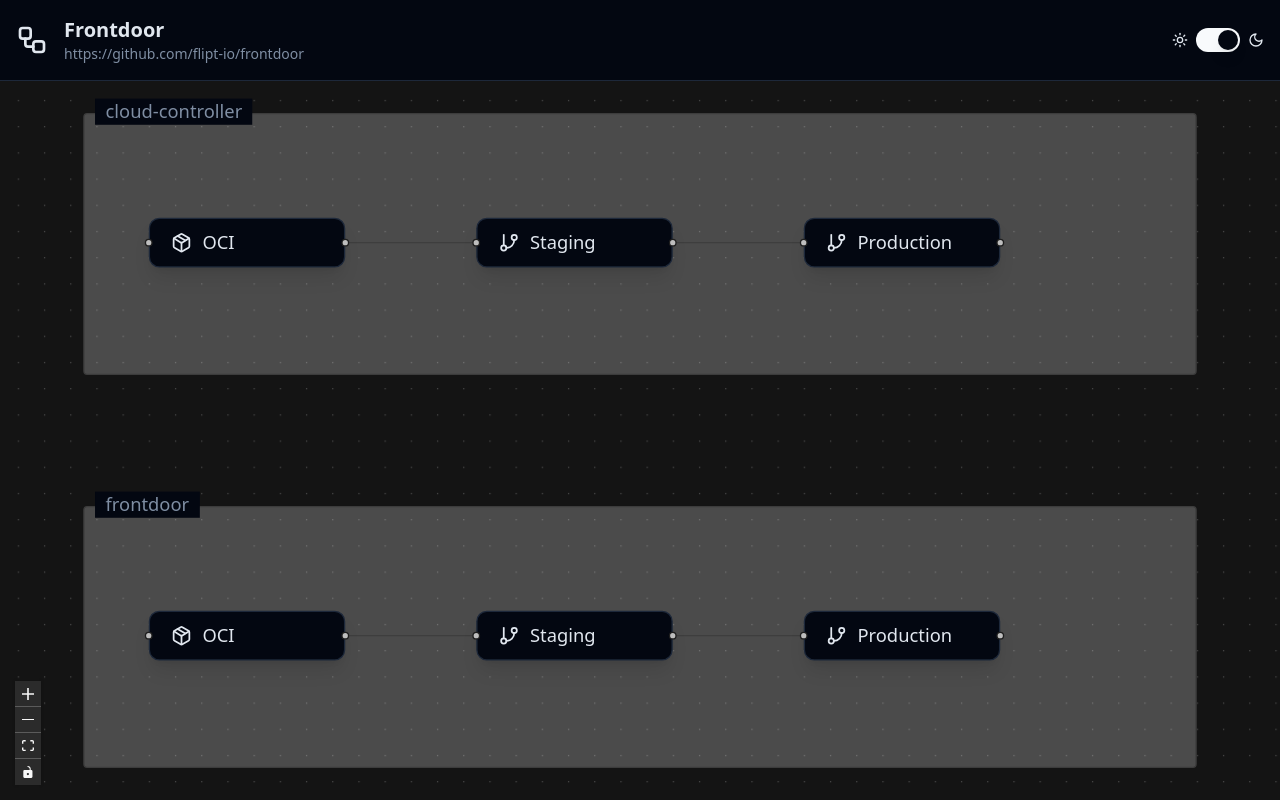
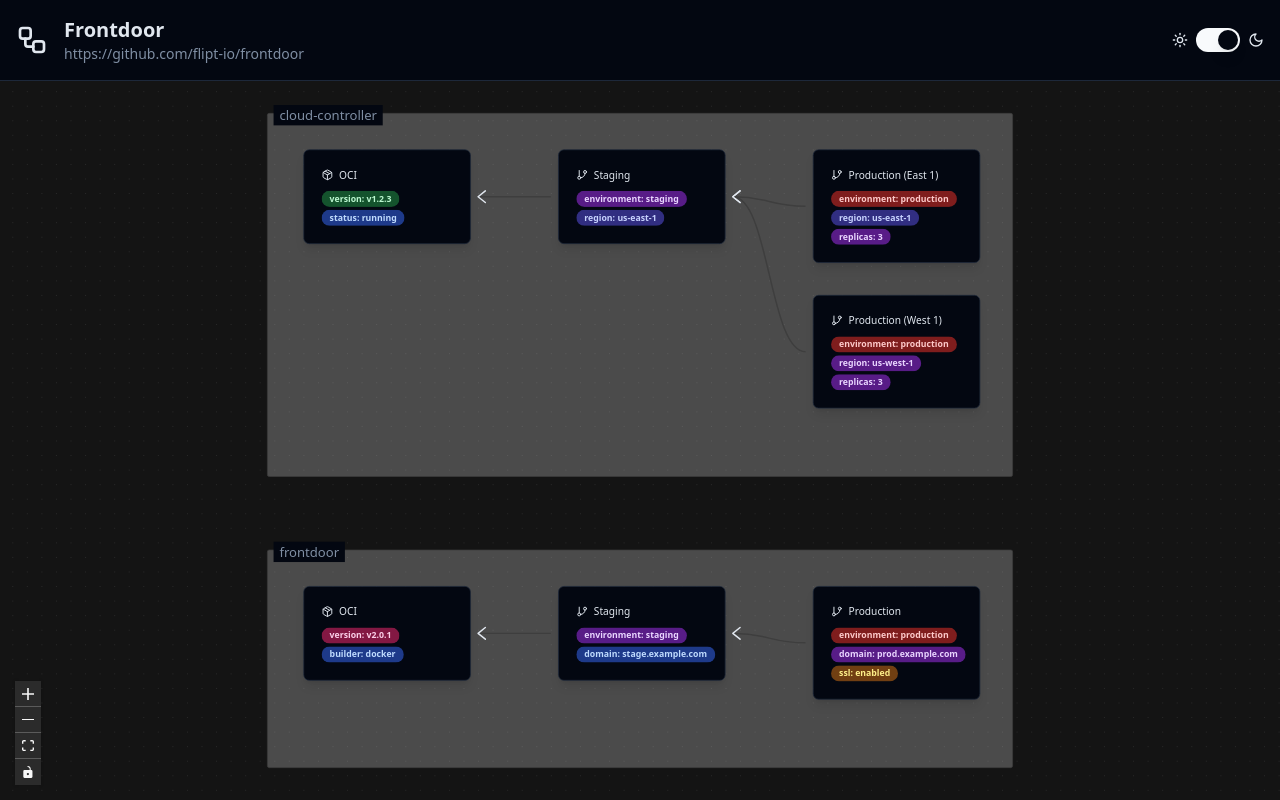
Before and after one commit to get-glu/glu, a React (Vite) app in the folder ui/: page / in a window 1280 px wide. Built offline with nearby package versions, Linux system fonts and the light colour scheme.

Commit message:
feat: style nodes with labels; handle parent node spacing based on child nodes
Signed-off-by: Mark Phelps <209477+markphelps@users.noreply.github.com>

```diff
--- a/ui/src/app/workflow.tsx
+++ b/ui/src/app/workflow.tsx
@@ -1,5 +1,5 @@
 import { useEffect } from 'react';
-import { ReactFlow, Controls, Background } from '@xyflow/react';
+import { ReactFlow, Controls, Background, MarkerType } from '@xyflow/react';
 import { WorkflowIcon } from 'lucide-react';
 import '@xyflow/react/dist/style.css';
 import { ThemeToggle } from '@/components/theme-toggle';
@@ -57,7 +57,16 @@
           colorMode={theme}
           proOptions={{ hideAttribution: true }}
           defaultEdgeOptions={{
-            type: 'smoothstep'
+            markerEnd: {
+              type: MarkerType.Arrow,
+              width: 20,
+              height: 20,
+              color: 'currentColor'
+            },
+            selectable: false,
+            style: {
+              strokeWidth: 2
+            }
           }}
         >
           <Background />
@@ -71,33 +80,62 @@
 export function transformPipelines(pipelines: Pipeline[]): FlowPipeline {
   const nodes: PipelineNode[] = [];
   const edges: PipelineEdge[] = [];
-  const PIPELINE_SPACING = 300;
-  const PHASE_SPACING = 250;
+  const PIPELINE_VERTICAL_PADDING = 100;
+  const PIPELINE_SPACING = 100;
+  const PHASE_SPACING_X = 350;
+  const PHASE_SPACING_Y = 200;
+  const NODE_WIDTH = 200; // Base width of a node
+
+  let currentY = 0;
 
   pipelines.forEach((pipeline, pipelineIndex) => {
+    // First pass: calculate max depth and count phases per column
+    const phasesByColumn: { [key: number]: number } = {};
+    let maxDepth = 0;
+
+    pipeline.phases.forEach((phase) => {
+      const depth = getPhaseDepth(phase, pipeline.phases);
+      maxDepth = Math.max(maxDepth, depth);
+      const xPosition = depth * PHASE_SPACING_X;
+      phasesByColumn[xPosition] = (phasesByColumn[xPosition] || 0) + 1;
+    });
+
+    const maxPhasesInColumn = Math.max(...Object.values(phasesByColumn), 1);
+    const pipelineHeight = maxPhasesInColumn * PHASE_SPACING_Y + PIPELINE_VERTICAL_PADDING;
+
+    // Calculate required width based on deepest node plus padding
+    const requiredWidth = maxDepth * PHASE_SPACING_X + NODE_WIDTH + 125; // 125px for padding
+
     // Add group node
     const groupNode: PipelineNode = {
       id: pipeline.id,
       type: 'group',
-      position: { x: 0, y: pipelineIndex * PIPELINE_SPACING },
-      data: { label: pipeline.name },
+      position: { x: 0, y: currentY },
+      data: { labels: { name: pipeline.name } },
       style: {
-        width: pipeline.phases.length * PHASE_SPACING + 100,
-        height: 200
+        width: requiredWidth,
+        height: pipelineHeight
       }
     };
     nodes.push(groupNode);
 
-    // Add phase nodes
-    pipeline.phases.forEach((phase, phaseIndex) => {
+    const columnCount: { [key: number]: number } = {};
+
+    pipeline.phases.forEach((phase) => {
+      const xPosition = getPhaseDepth(phase, pipeline.phases) * PHASE_SPACING_X + 50;
+      columnCount[xPosition] = (columnCount[xPosition] || 0) + 1;
+      const yPosition =
+        PIPELINE_VERTICAL_PADDING / 2 + (columnCount[xPosition] - 1) * PHASE_SPACING_Y;
+
       const node: PipelineNode = {
         id: phase.id,
         type: 'phase',
-        position: { x: phaseIndex * PHASE_SPACING + 50, y: 80 },
+        position: { x: xPosition, y: yPosition },
         parentId: pipeline.id,
         data: {
           label: phase.name,
-          type: phase.type
+          type: phase.type,
+          labels: phase.labels
         }
       };
       nodes.push(node);
@@ -105,12 +143,29 @@
       if (phase.dependsOn) {
         edges.push({
           id: `edge-${phase.dependsOn}-${phase.id}`,
-          source: phase.dependsOn,
-          target: phase.id
+          target: phase.dependsOn,
+          source: phase.id
         });
       }
     });
+
+    // Only add spacing if this isn't the last pipeline
+    if (pipelineIndex < pipelines.length - 1) {
+      currentY += pipelineHeight + PIPELINE_SPACING;
+    } else {
+      currentY += pipelineHeight;
+    }
   });
 
   return { nodes, edges };
 }
+
+// Helper function to calculate the depth of a phase based on its dependencies
+function getPhaseDepth(phase: Pipeline['phases'][0], allPhases: Pipeline['phases']): number {
+  if (!phase.dependsOn) return 0;
+
+  const parentPhase = allPhases.find((p) => p.id === phase.dependsOn);
+  if (!parentPhase) return 0;
+
+  return 1 + getPhaseDepth(parentPhase, allPhases);
+}
--- a/ui/src/components/group-node.tsx
+++ b/ui/src/components/group-node.tsx
@@ -1,8 +1,8 @@
 export function GroupNode({ data }: { data: any }) {
   return (
     <div className="min-h-[200px] min-w-[800px] rounded-lg p-4">
-      <div className="absolute -top-3 left-2 bg-background px-2 text-sm text-muted-foreground">
-        {data.label}
+      <div className="absolute -top-3 left-2 bg-background px-2 text-lg font-medium text-muted-foreground">
+        {data.labels.name}
       </div>
     </div>
   );
--- a/ui/src/components/node.tsx
+++ b/ui/src/components/node.tsx
@@ -1,7 +1,14 @@
 import { Handle, Position } from '@xyflow/react';
 import { Package, GitBranch } from 'lucide-react';
+import { Badge } from '@/components/ui/badge';
 
-const PhaseNode = ({ data }: { data: any }) => {
+interface PhaseData {
+  label: string;
+  type: string;
+  labels?: Record<string, string>;
+}
+
+const PhaseNode = ({ data }: { data: PhaseData }) => {
   const getIcon = () => {
     switch (data.type) {
       case 'oci':
@@ -12,15 +19,49 @@
   };
 
   return (
-    <div className="min-w-[150px] rounded-lg border bg-background px-4 py-2 shadow-lg">
-      <Handle type="target" position={Position.Left} />
+    <div className="relative min-h-[80px] min-w-[200px] rounded-lg border bg-background p-6 shadow-lg">
+      <Handle type="target" position={Position.Right} style={{ right: -8 }} />
+
       <div className="flex items-center gap-2">
         {getIcon()}
         <span className="text-sm font-medium">{data.label}</span>
       </div>
-      <Handle type="source" position={Position.Right} />
+
+      {data.labels && Object.entries(data.labels).length > 0 && (
+        <div className="mt-3 flex max-w-[180px] flex-wrap gap-1">
+          {Object.entries(data.labels).map(([key, value]) => (
+            <Badge
+              key={`${key}-${value}`}
+              className={`whitespace-nowrap text-xs ${getLabelColor(key, value)}`}
+            >
+              {key}: {value}
+            </Badge>
+          ))}
+        </div>
+      )}
+
+      <Handle type="source" position={Position.Left} style={{ left: -8 }} />
     </div>
   );
 };
 
+function getLabelColor(key: string, value: string): string {
+  const hash = `${key}:${value}`.split('').reduce((acc, char) => {
+    return char.charCodeAt(0) + ((acc << 5) - acc);
+  }, 0);
+
+  const colors = [
+    'bg-red-100 text-red-800 hover:bg-red-200 dark:bg-red-900 dark:hover:bg-red-800 dark:text-red-200',
+    'bg-blue-100 text-blue-800 hover:bg-blue-200 dark:bg-blue-900 dark:hover:bg-blue-800 dark:text-blue-200',
+    'bg-green-100 text-green-800 hover:bg-green-200 dark:bg-green-900 dark:hover:bg-green-800 dark:text-green-200',
+    'bg-yellow-100 text-yellow-800 hover:bg-yellow-200 dark:bg-yellow-900 dark:hover:bg-yellow-800 dark:text-yellow-200',
+    'bg-purple-100 text-purple-800 hover:bg-purple-200 dark:bg-purple-900 dark:hover:bg-purple-800 dark:text-purple-200',
+    'bg-pink-100 text-pink-800 hover:bg-pink-200 dark:bg-pink-900 dark:hover:bg-pink-800 dark:text-pink-200',
+    'bg-indigo-100 text-indigo-800 hover:bg-indigo-200 dark:bg-indigo-900 dark:hover:bg-indigo-800 dark:text-indigo-200',
+    'bg-orange-100 text-orange-800 hover:bg-orange-200 dark:bg-orange-900 dark:hover:bg-orange-800 dark:text-orange-200'
+  ];
+
+  return colors[Math.abs(hash) % colors.length];
+}
+
 export { PhaseNode };
--- /dev/null
+++ b/ui/src/components/ui/badge.tsx
@@ -0,0 +1,33 @@
+import * as React from 'react';
+import { cva, type VariantProps } from 'class-variance-authority';
+
+import { cn } from '@/lib/utils';
+
+const badgeVariants = cva(
+  'inline-flex items-center rounded-full border px-2.5 py-0.5 text-xs font-semibold focus:outline-none focus:ring-2 focus:ring-ring focus:ring-offset-2',
+  {
+    variants: {
+      variant: {
+        default: 'border-transparent bg-primary text-primary-foreground hover:bg-primary/80',
+        secondary:
+          'border-transparent bg-secondary text-secondary-foreground hover:bg-secondary/80',
+        destructive:
+          'border-transparent bg-destructive text-destructive-foreground hover:bg-destructive/80',
+        outline: 'text-foreground'
+      }
+    },
+    defaultVariants: {
+      variant: 'default'
+    }
+  }
+);
+
+export interface BadgeProps
+  extends React.HTMLAttributes<HTMLDivElement>,
+    VariantProps<typeof badgeVariants> {}
+
+function Badge({ className, variant, ...props }: BadgeProps) {
+  return <div className={cn(badgeVariants({ variant }), className)} {...props} />;
+}
+
+export { Badge, badgeVariants };
--- a/ui/src/index.css
+++ b/ui/src/index.css
@@ -2,6 +2,9 @@
 @tailwind components;
 @tailwind utilities;
 
+.react-flow__handle {
+  opacity: 0;
+}
 @layer base {
   :root {
     --background: 0 0% 100%;
--- a/ui/src/services/mockData.ts
+++ b/ui/src/services/mockData.ts
@@ -10,21 +10,46 @@
           id: 'cloud-controller-oci',
           name: 'OCI',
           type: 'oci',
-          pipelineId: 'cloud-controller'
+          pipelineId: 'cloud-controller',
+          labels: {
+            version: 'v1.2.3',
+            status: 'running'
+          }
         },
         {
           id: 'cloud-controller-staging',
           name: 'Staging',
           type: 'staging',
           dependsOn: 'cloud-controller-oci',
-          pipelineId: 'cloud-controller'
+          pipelineId: 'cloud-controller',
+          labels: {
+            environment: 'staging',
+            region: 'us-east-1'
+          }
         },
         {
-          id: 'cloud-controller-production',
-          name: 'Production',
+          id: 'cloud-controller-production-east-1',
+          name: 'Production (East 1)',
           type: 'production',
           dependsOn: 'cloud-controller-staging',
-          pipelineId: 'cloud-controller'
+          pipelineId: 'cloud-controller',
+          labels: {
+            environment: 'production',
+            region: 'us-east-1',
+            replicas: '3'
+          }
+        },
+        {
+          id: 'cloud-controller-production-west-1',
+          name: 'Production (West 1)',
+          type: 'production',
+          dependsOn: 'cloud-controller-staging',
+          pipelineId: 'cloud-controller',
+          labels: {
+            environment: 'production',
+            region: 'us-west-1',
+            replicas: '3'
+          }
         }
       ]
     },
@@ -36,21 +61,34 @@
           id: 'frontdoor-oci',
           name: 'OCI',
           type: 'oci',
-          pipelineId: 'frontdoor'
+          pipelineId: 'frontdoor',
+          labels: {
+            version: 'v2.0.1',
+            builder: 'docker'
+          }
         },
         {
           id: 'frontdoor-staging',
           name: 'Staging',
           type: 'staging',
           dependsOn: 'frontdoor-oci',
-          pipelineId: 'frontdoor'
+          pipelineId: 'frontdoor',
+          labels: {
+            environment: 'staging',
+            domain: 'stage.example.com'
+          }
         },
         {
           id: 'frontdoor-production',
           name: 'Production',
           type: 'production',
           dependsOn: 'frontdoor-staging',
-          pipelineId: 'frontdoor'
+          pipelineId: 'frontdoor',
+          labels: {
+            environment: 'production',
+            domain: 'prod.example.com',
+            ssl: 'enabled'
+          }
         }
       ]
     }
--- a/ui/src/types/flow.ts
+++ b/ui/src/types/flow.ts
@@ -8,7 +8,7 @@
 
 export interface PipelineNode extends Node {
   type: 'phase' | 'group';
-  data: PhaseData | { label: string };
+  data: PhaseData | { labels: Record<string, string> };
   parentNode?: string;
 }
 
--- a/ui/src/types/pipeline.ts
+++ b/ui/src/types/pipeline.ts
@@ -11,6 +11,7 @@
   type: 'oci' | 'staging' | 'production';
   dependsOn?: string;
   pipelineId: string;
+  labels?: Record<string, string>;
 }
 
 export interface PhaseData extends Record<string, unknown> {
```
Also changed, not shown: 1 other file (tests, documents, lock files or other folders).
